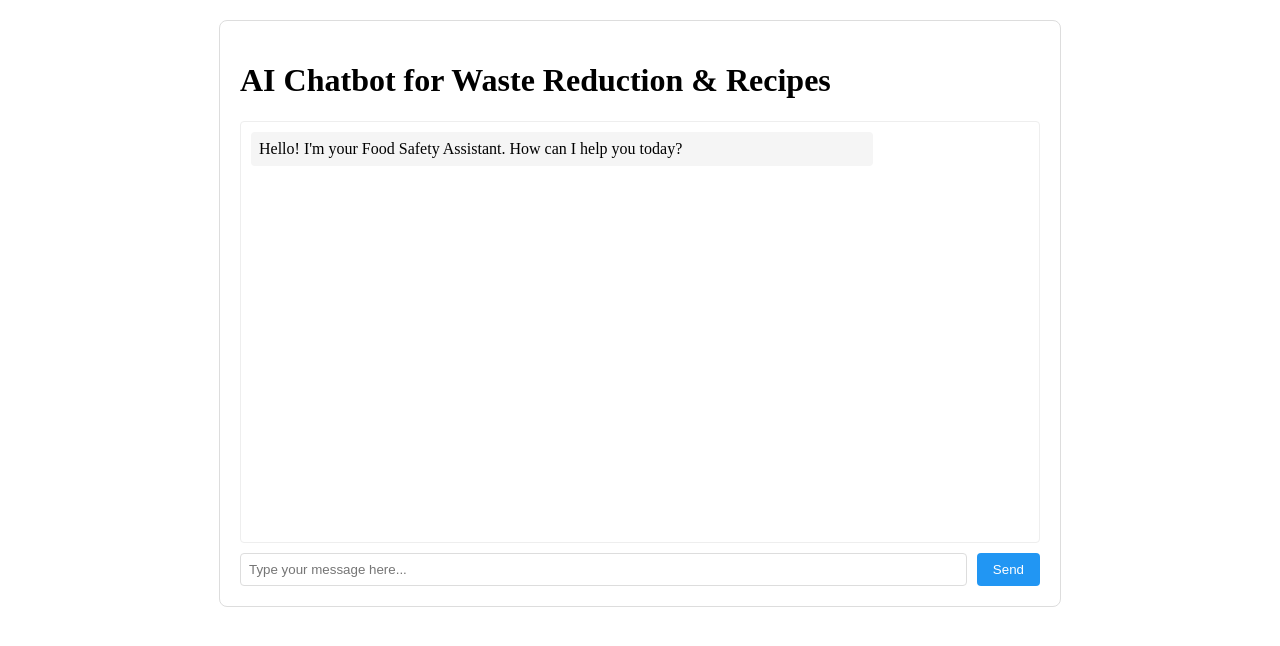
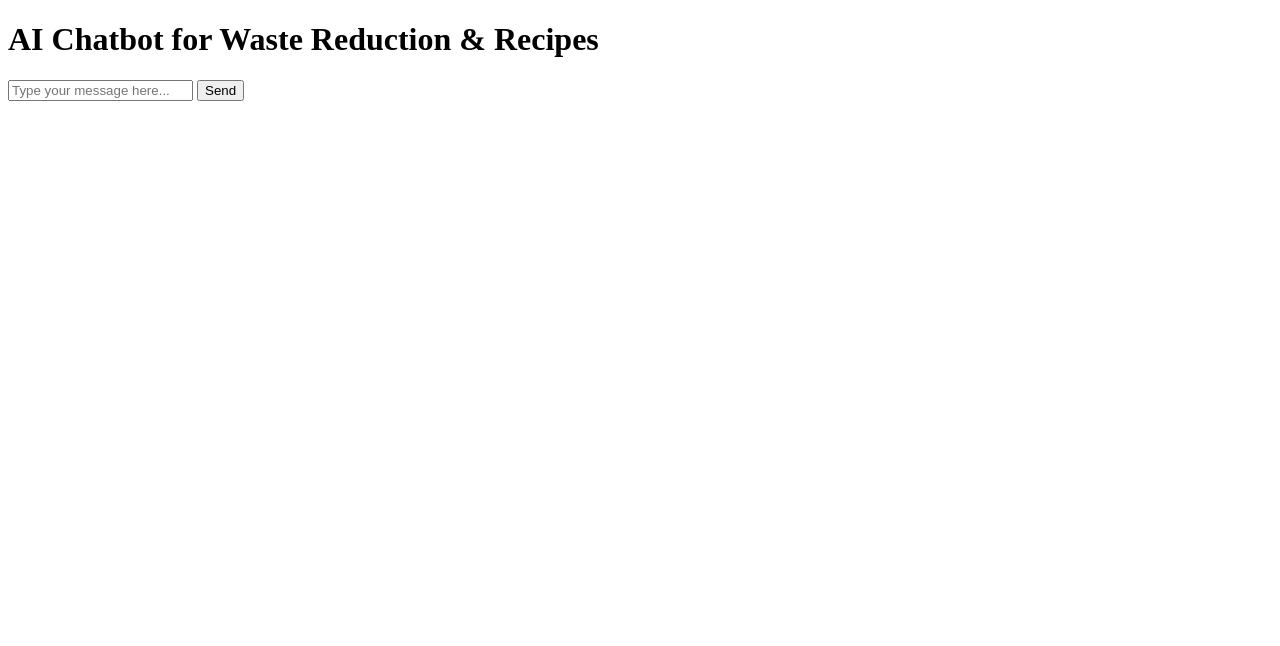
Before and after one commit to ByteNirush/foodsafety, a Django app: page /chatbot/ in a window 1280 px wide. Shown: the top 646 px of the page. Run offline with Django 5.2, Linux system fonts and the light colour scheme.

Commit message:
First Commit

```diff
--- a/chatbot/templates/chatbot/chatbot.html
+++ b/chatbot/templates/chatbot/chatbot.html
@@ -4,143 +4,32 @@
     <meta charset="UTF-8">
     <meta name="viewport" content="width=device-width, initial-scale=1.0">
     <title>AI Chatbot</title>
-    <style>
-        .chat-container {
-            max-width: 800px;
-            margin: 20px auto;
-            padding: 20px;
-            border: 1px solid #ddd;
-            border-radius: 8px;
-        }
-        #chatbox {
-            height: 400px;
-            overflow-y: auto;
-            border: 1px solid #eee;
-            padding: 10px;
-            margin-bottom: 10px;
-            border-radius: 4px;
-        }
-        .message {
-            margin-bottom: 10px;
-            padding: 8px;
-            border-radius: 4px;
-        }
-        .user-message {
-            background-color: #e3f2fd;
-            margin-left: 20%;
-        }
-        .bot-message {
-            background-color: #f5f5f5;
-            margin-right: 20%;
-        }
-        .error-message {
-            background-color: #ffebee;
-            color: #c62828;
-            margin-right: 20%;
-        }
-        .input-container {
-            display: flex;
-            gap: 10px;
-        }
-        #userInput {
-            flex-grow: 1;
-            padding: 8px;
-            border: 1px solid #ddd;
-            border-radius: 4px;
-        }
-        button {
-            padding: 8px 16px;
-            background-color: #2196f3;
-            color: white;
-            border: none;
-            border-radius: 4px;
-            cursor: pointer;
-        }
-        button:hover {
-            background-color: #1976d2;
-        }
-        .loading {
-            display: none;
-            text-align: center;
-            margin: 10px 0;
-        }
-    </style>
 </head>
 <body>
-    <div class="chat-container">
-        <h1>AI Chatbot for Waste Reduction & Recipes</h1>
-        <div id="chatbox">
-            <div class="message bot-message">
-                Hello! I'm your Food Safety Assistant. How can I help you today?
-            </div>
-        </div>
-        <div class="loading" id="loading">
-            <div>Thinking...</div>
-        </div>
-        <div class="input-container">
-            <input type="text" id="userInput" placeholder="Type your message here..." onkeypress="handleKeyPress(event)">
-            <button onclick="sendMessage()">Send</button>
-        </div>
+    <h1>AI Chatbot for Waste Reduction & Recipes</h1>
+    <div id="chatbox">
+        <!-- Chat messages will appear here -->
     </div>
+    <input type="text" id="userInput" placeholder="Type your message here...">
+    <button onclick="sendMessage()">Send</button>
 
     <script>
-        function handleKeyPress(event) {
-            if (event.key === 'Enter') {
-                sendMessage();
-            }
-        }
-
-        function addMessage(content, type) {
-            const chatbox = document.getElementById('chatbox');
-            const messageDiv = document.createElement('div');
-            messageDiv.className = `message ${type}-message`;
-            messageDiv.textContent = content;
-            chatbox.appendChild(messageDiv);
-            chatbox.scrollTop = chatbox.scrollHeight;
-        }
-
-        function showLoading(show) {
-            const loading = document.getElementById('loading');
-            loading.style.display = show ? 'block' : 'none';
-        }
-
         function sendMessage() {
-            const userInput = document.getElementById('userInput');
-            const message = userInput.value.trim();
-
-            if (!message) return;
-
-            // Add user message
-            addMessage(message, 'user');
-            userInput.value = '';
-
-            // Show loading
-            showLoading(true);
-
-            // Send to backend
+            const userInput = document.getElementById('userInput').value;
             fetch('/chatbot/get_response/', {
                 method: 'POST',
                 headers: {
                     'Content-Type': 'application/x-www-form-urlencoded',
                     'X-CSRFToken': getCookie('csrftoken'),
                 },
-                body: `message=${encodeURIComponent(message)}`,
+                body: `message=${encodeURIComponent(userInput)}`,
             })
             .then(response => response.json())
             .then(data => {
-                showLoading(false);
-                if (data.error) {
-                    addMessage(data.error, 'error');
-                } else if (data.choices && data.choices[0] && data.choices[0].message) {
-                    addMessage(data.choices[0].message.content, 'bot');
-                } else {
-                    addMessage('Sorry, I received an unexpected response. Please try again.', 'error');
-                }
-            })
-            .catch(error => {
-                showLoading(false);
-                console.error('Error:', error);
-                addMessage('Sorry, I encountered an error. Please try again.', 'error');
+                const chatbox = document.getElementById('chatbox');
+                chatbox.innerHTML += `<p><strong>You:</strong> ${userInput}</p>`;
+                chatbox.innerHTML += `<p><strong>Bot:</strong> ${data.choices[0].message.content}</p>`;
+                document.getElementById('userInput').value = '';
             });
         }
 
--- a/chatbot/views.py
+++ b/chatbot/views.py
@@ -4,7 +4,7 @@ from django.contrib.auth.decorators import login_required
 from django.views.decorators.csrf import csrf_exempt
 import json
 import logging
-from core.views import call_openrouter_api, get_fallback_response
+from core.views import call_openrouter_api
 
 logger = logging.getLogger(__name__)
 
@@ -36,10 +36,7 @@ def get_response(request):
                     - Food safety training requirements
 
                     Always provide practical, actionable advice and cite relevant regulations when applicable.
-                    If you're unsure about something, acknowledge the limitation and suggest consulting a food safety expert.
-
-                    Keep your responses concise and focused on the user's question.
-                    Limit your response to 2-3 sentences maximum."""
+                    If you're unsure about something, acknowledge the limitation and suggest consulting a food safety expert."""
                 },
                 {
                     "role": "user",
@@ -48,17 +45,12 @@ def get_response(request):
             ]
 
             try:
-                # Use a lower token limit to stay within credit limits
                 result = call_openrouter_api(
                     messages=messages,
                     model="anthropic/claude-3-opus:beta",
-                    max_tokens=200,  # Reduced token limit
+                    max_tokens=300,
                     temperature=0.7
                 )
-
-                if not result or 'choices' not in result or not result['choices']:
-                    logger.error("Invalid response format from API")
-                    return JsonResponse(get_fallback_response())
 
                 return JsonResponse(result)
 
@@ -66,24 +58,23 @@ def get_response(request):
                 error_message = str(e)
                 logger.error(f"Error in get_response: {error_message}")
 
-                # Provide specific error messages based on the error type
-                if "401" in error_message:
+                if "Authentication failed" in error_message:
                     return JsonResponse({
-                        'error': 'Authentication failed. Please contact support.'
-                    }, status=401)
-                elif "402" in error_message:
+                        'error': 'Service configuration error. Please contact support.'
+                    }, status=500)
+                elif "Insufficient credits" in error_message:
                     return JsonResponse({
                         'error': 'Service temporarily unavailable. Please try again later.'
-                    }, status=402)
-                elif "429" in error_message:
+                    }, status=503)
+                else:
                     return JsonResponse({
-                        'error': 'Too many requests. Please wait a moment and try again.'
-                    }, status=429)
-                else:
-                    return JsonResponse(get_fallback_response())
+                        'error': 'Failed to get response from AI service. Please try again.'
+                    }, status=500)
 
         except Exception as e:
             logger.error(f"Unexpected error in get_response: {str(e)}")
-            return JsonResponse(get_fallback_response())
+            return JsonResponse({
+                'error': 'An unexpected error occurred. Please try again later.'
+            }, status=500)
 
     return JsonResponse({'error': 'Invalid request method'}, status=400)
```
Also changed, not shown: core/views.py (+40 -77 lines), foodsafety/settings.py (+2 -8 lines), test_api.py (+16 -4 lines), db.sqlite3, media/reports/japan-background-digital-art.jpg (added), 1 other file.
